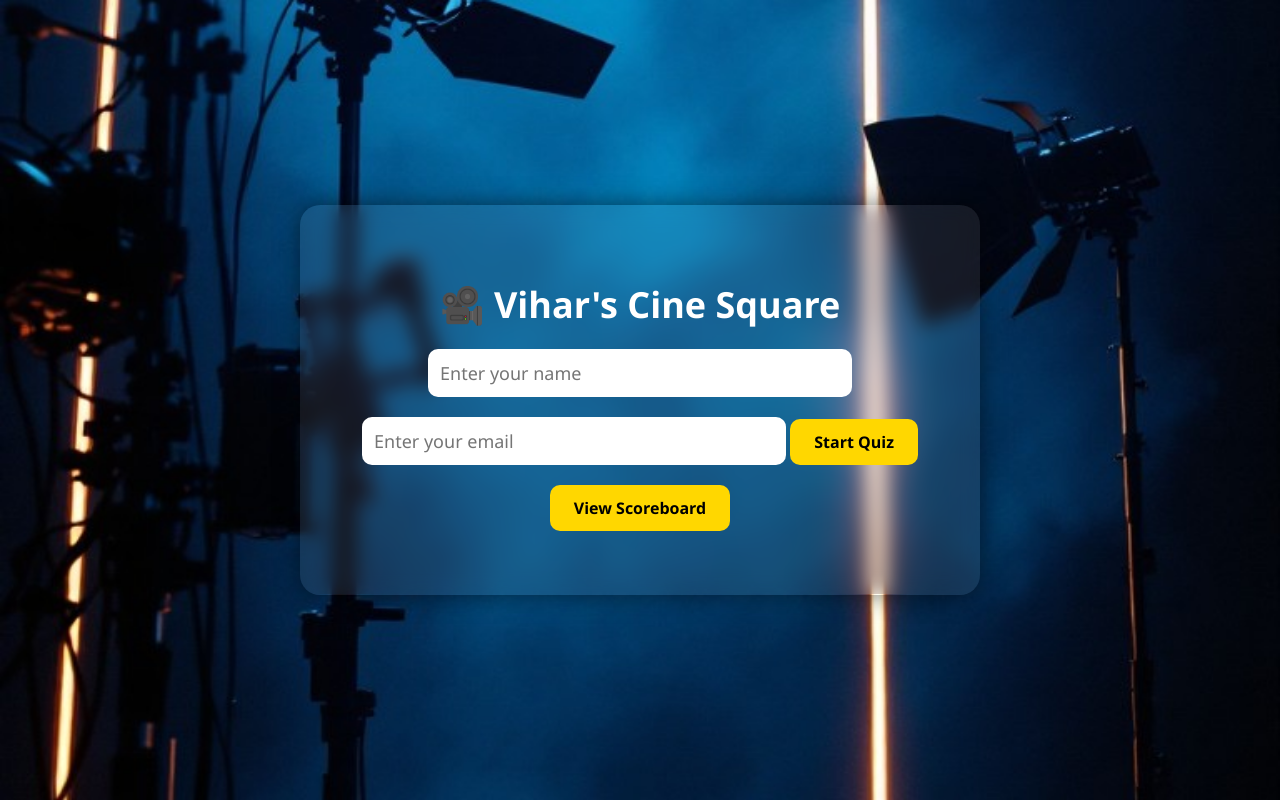
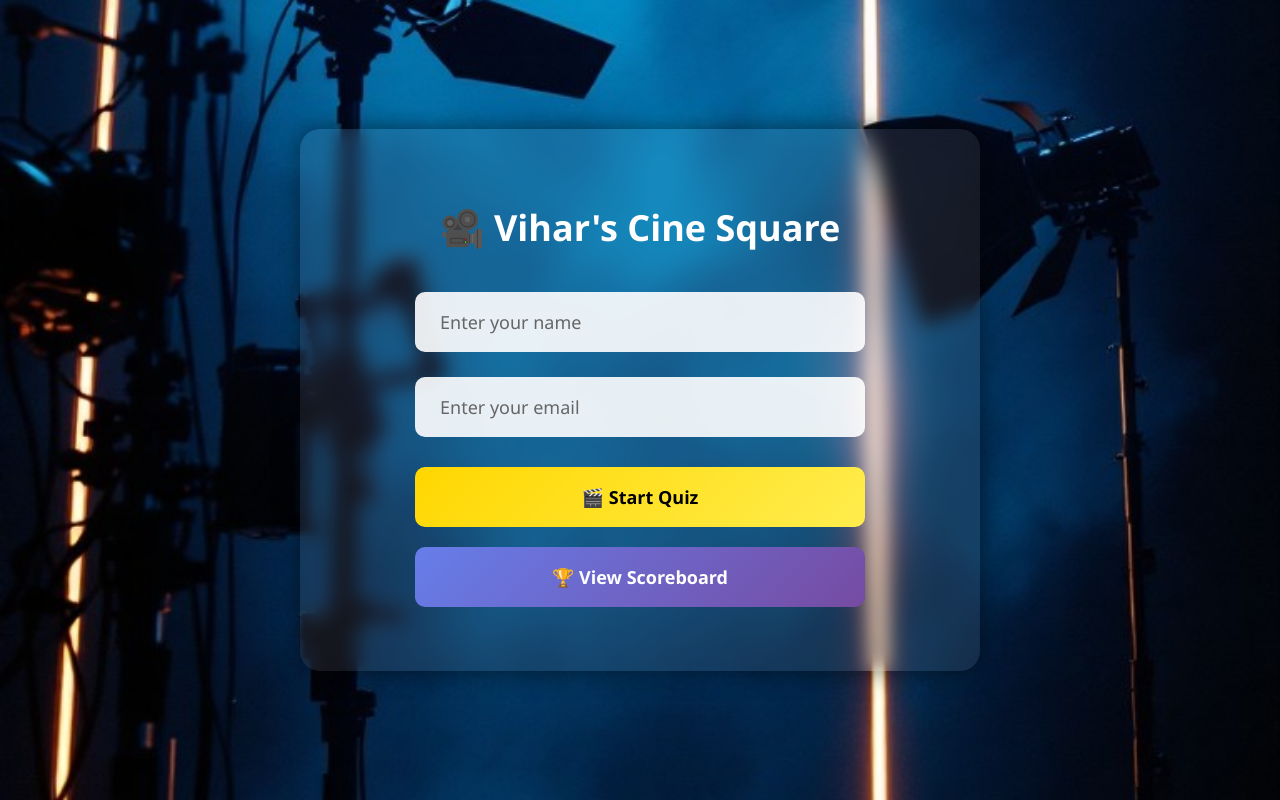
Before and after one commit to arudraviharbommana/3d_quiz, a plain HTML site: page index.html in a window 1280 px wide. Drawn offline with nearby package versions, Linux system fonts and the light colour scheme.

Commit message:
✨ Fix index page layout for laptop view + Change scoreboard to white background with black text

```diff
--- a/index.html
+++ b/index.html
@@ -10,10 +10,16 @@
   <div class="welcome-page">
     <div class="welcome-container">
       <h1>🎥 Vihar's Cine Square</h1>
-      <input type="text" id="username" placeholder="Enter your name" />
-      <input type="email" id="email" placeholder="Enter your email" />
-      <button id="startQuizBtn">Start Quiz</button>
-      <button id="viewScoreboardBtn">View Scoreboard</button>
+      <div class="form-group">
+        <input type="text" id="username" placeholder="Enter your name" />
+      </div>
+      <div class="form-group">
+        <input type="email" id="email" placeholder="Enter your email" />
+      </div>
+      <div class="button-group">
+        <button id="startQuizBtn" class="primary-btn">🎬 Start Quiz</button>
+        <button id="viewScoreboardBtn" class="secondary-btn">🏆 View Scoreboard</button>
+      </div>
       <p id="error" class="error-msg"></p>
     </div>
   </div>
--- a/style.css
+++ b/style.css
@@ -27,31 +27,77 @@ input, button {
   backdrop-filter: blur(10px);
   box-shadow: 0 0 25px rgba(0,0,0,0.5);
   text-align: center;
+  max-width: 500px;
+  width: 90%;
+  margin: 0 auto;
 }
 
 .welcome-container h1 {
+  margin-bottom: 30px;
+  color: #fff;
+  font-size: 28px;
+}
+
+.form-group {
   margin-bottom: 20px;
-  color: #fff;
 }
 
 .welcome-container input {
-  padding: 12px;
+  padding: 15px 20px;
   width: 100%;
-  max-width: 300px;
+  max-width: 400px;
   border-radius: 10px;
   border: none;
-  margin-bottom: 20px;
   font-size: 16px;
+  box-sizing: border-box;
+  background: rgba(255, 255, 255, 0.9);
+  color: #333;
 }
 
-.welcome-container button {
-  padding: 12px 24px;
-  background: #ffd700;
+.welcome-container input::placeholder {
+  color: #666;
+}
+
+.button-group {
+  display: flex;
+  flex-direction: column;
+  gap: 15px;
+  margin-top: 25px;
+}
+
+.primary-btn, .secondary-btn {
+  padding: 15px 25px;
+  border-radius: 10px;
   border: none;
-  border-radius: 10px;
   font-weight: bold;
   font-size: 16px;
   cursor: pointer;
+  width: 100%;
+  max-width: 400px;
+  margin: 0 auto;
+  transition: all 0.3s ease;
+}
+
+.primary-btn {
+  background: linear-gradient(135deg, #ffd700, #ffed4e);
+  color: #000;
+}
+
+.primary-btn:hover {
+  background: linear-gradient(135deg, #ffed4e, #ffd700);
+  transform: translateY(-2px);
+  box-shadow: 0 5px 15px rgba(255, 215, 0, 0.4);
+}
+
+.secondary-btn {
+  background: linear-gradient(135deg, #667eea, #764ba2);
+  color: white;
+}
+
+.secondary-btn:hover {
+  background: linear-gradient(135deg, #764ba2, #667eea);
+  transform: translateY(-2px);
+  box-shadow: 0 5px 15px rgba(102, 126, 234, 0.4);
 }
 
 .error-msg {
@@ -185,8 +231,12 @@ input, button {
 
   .welcome-container h1 {
     font-size: 24px;
+    margin-bottom: 20px;
+    line-height: 1.2;
+  }
+
+  .form-group {
     margin-bottom: 15px;
-    line-height: 1.2;
   }
 
   .welcome-container input {
@@ -195,16 +245,20 @@ input, button {
     padding: 15px;
     font-size: 16px;
     border-radius: 8px;
-    margin-bottom: 15px;
     box-sizing: border-box;
   }
 
-  .welcome-container button {
+  .button-group {
+    gap: 12px;
+    margin-top: 20px;
+  }
+
+  .primary-btn, .secondary-btn {
     width: 100%;
+    max-width: none;
     padding: 15px;
     font-size: 16px;
     border-radius: 8px;
-    margin-top: 10px;
   }
 
   .quiz-container {
@@ -298,10 +352,27 @@ input, button {
 
   .welcome-container h1 {
     font-size: 28px;
+    margin-bottom: 30px;
+  }
+
+  .form-group {
+    margin-bottom: 20px;
   }
 
   .welcome-container input {
-    max-width: 350px;
+    max-width: 400px;
+    font-size: 17px;
+    padding: 16px 20px;
+  }
+
+  .button-group {
+    gap: 15px;
+    margin-top: 25px;
+  }
+
+  .primary-btn, .secondary-btn {
+    max-width: 400px;
+    padding: 16px 25px;
     font-size: 17px;
   }
 
@@ -368,10 +439,27 @@ input, button {
 
   .welcome-container h1 {
     font-size: 36px;
+    margin-bottom: 40px;
+  }
+
+  .form-group {
+    margin-bottom: 25px;
   }
 
   .welcome-container input {
-    max-width: 400px;
+    max-width: 450px;
+    font-size: 18px;
+    padding: 18px 25px;
+  }
+
+  .button-group {
+    gap: 20px;
+    margin-top: 30px;
+  }
+
+  .primary-btn, .secondary-btn {
+    max-width: 450px;
+    padding: 18px 30px;
     font-size: 18px;
   }
 
```
Also changed, not shown: scoreboard.html (+18 -10 lines).
